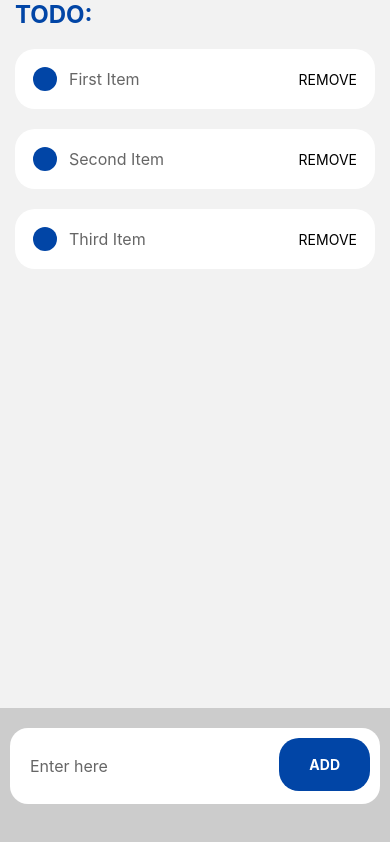
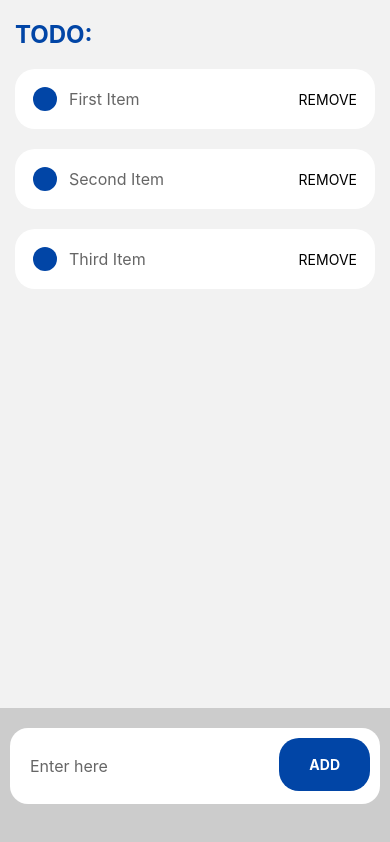
Before and after one commit to sycherry/TodoList, a React Native app: screen /Home in a window 390 px wide. Built offline with nearby package versions, Linux system fonts and the light colour scheme.

Commit message:
added update logic and changed button

```diff
--- a/screens/home.tsx
+++ b/screens/home.tsx
@@ -1,6 +1,6 @@
 import { KeyboardAvoidingView, Platform, TouchableOpacity, SafeAreaView, StyleSheet, Text, View, FlatList, TextInput } from 'react-native';
 import { HomeProps } from './home.props';
-import { useState, useEffect } from 'react'
+import { useState } from 'react'
 
 export const Home: React.FC<HomeProps> = () => {
 
@@ -20,18 +20,44 @@ export const Home: React.FC<HomeProps> = () => {
   ]
 
   const [data, setData] = useState(initialData)
-  const [text, onChangeText] = useState("")
+  const [text, setText] = useState("")
+  const [button, setButton] = useState("ADD")
+  const [updateID, setUpdateID] = useState(0)
 
-  const addTodoList = () => {
+  const addAndUpdateTodoList = () => {
+    if (button === "ADD") {
       const specificId = Date.now().toString() + "_" + (Math.random() * 1e6).toFixed(0).toString()
       console.log(specificId)
       setData([...data, { title: text, id: specificId }])
+      setText("")
+    } else {
+      const newData = data.map(item => {
+        if (item.id == updateID) {
+          return { title: text, id: updateID }
+        }
+        return item;
+      });
+      setData(newData);
+      setText("")
+      setButton("ADD")
+    }
   }
   const removeTodoList = (id) => {
     setData(data => data.filter((data) => data.id !== id))
+    setButton("ADD")
+  }
+  const updateTodoList = (id) => {
+    const datas = data.filter((data) => data.id == id)
+    console.log(datas[0].title)
+    setText(datas[0].title)
+    setButton("UPDATE")
+    setUpdateID(datas[0].id)
+    console.log(updateID)
   }
 
+
   const renderItem = ({ item }) => (
+    <TouchableOpacity onPress={() => updateTodoList(item.id)} >
       <View style={styles.listOuter}>
         <View style={styles.listLeft}>
           <View style={styles.textOuter}>
@@ -43,6 +69,7 @@ export const Home: React.FC<HomeProps> = () => {
           <Text>REMOVE</Text>
         </TouchableOpacity>
       </View>
+    </TouchableOpacity>
   )
 
   return (
@@ -68,18 +95,15 @@ export const Home: React.FC<HomeProps> = () => {
             placeholder="Enter here"
             value={text}
             placeholderTextColor="#666"
-            onChangeText={text => onChangeText(text)}
+            onChangeText={text => setText(text)}
           />
-          <TouchableOpacity onPress={() => addTodoList()} >
+          <TouchableOpacity onPress={() => addAndUpdateTodoList()} >
             <View style={styles.addButton}>
-              <Text style={styles.addText}>ADD</Text>
+              <Text style={styles.addText}>{button}</Text>
             </View>
           </TouchableOpacity>
         </KeyboardAvoidingView>
       </View>
-
-
-
     </SafeAreaView>
   );
 }
@@ -98,11 +122,8 @@ const styles = StyleSheet.create({
     color: '#0145A6',
   },
   titleOuter: {
-    marginBottom: 20,
+    marginVertical: 20,
   },
-
-
-
   listOuter: {
     backgroundColor: '#fff',
     padding: 18,
```
Lines whose indentation alone changed are shown as unchanged.
